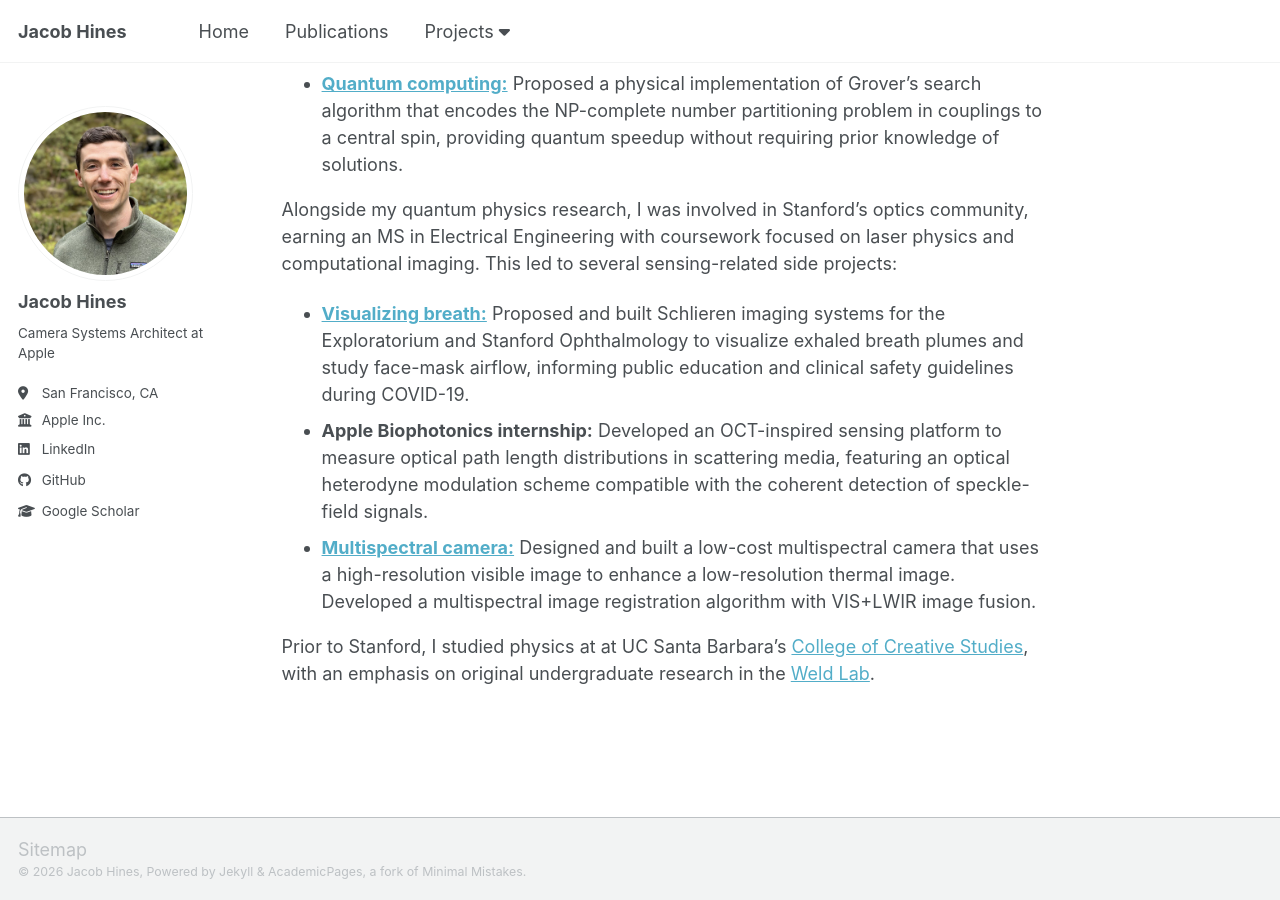
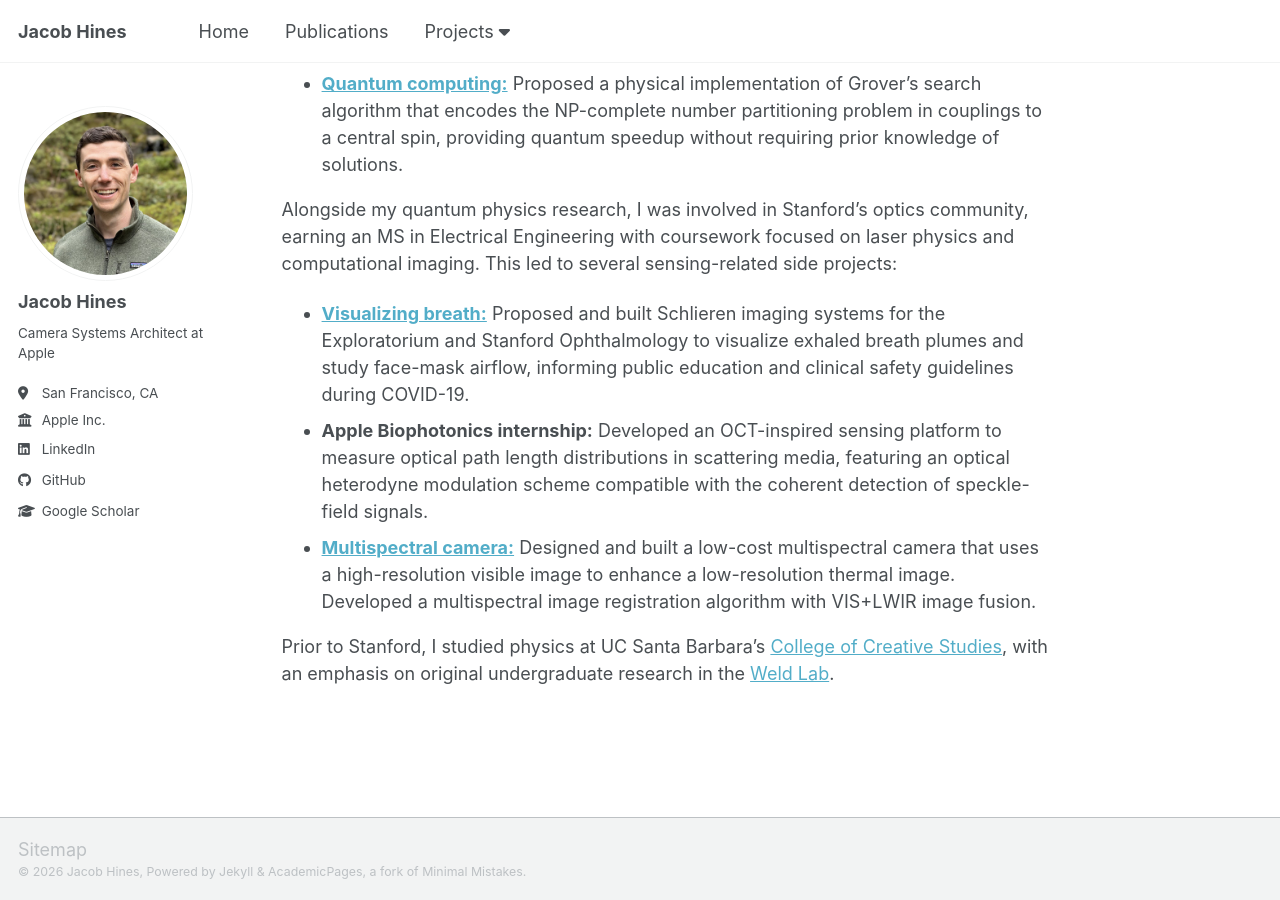
Before and after one commit to jacobhines/jacobhines.github.io, a Jekyll site: the page built from _pages/about.md, in a window 1280 px wide and 900 px high, scrolled down 540 px. Built offline with Jekyll 4.4.1, drawn with Linux system fonts in a browser that asks for light colours.

Commit message:
Small typo fixes

```diff
--- a/_pages/about.md
+++ b/_pages/about.md
@@ -19,4 +19,4 @@ Alongside my quantum physics research, I was involved in Stanford's optics commu
 * **Apple Biophotonics internship:** Developed an OCT-inspired sensing platform to measure optical path length distributions in scattering media, featuring an optical heterodyne modulation scheme compatible with the coherent detection of speckle-field signals.
 * **[Multispectral camera:](/projects/multispectral-camera)** Designed and built a low-cost multispectral camera that uses a high-resolution visible image to enhance a low-resolution thermal image. Developed a multispectral image registration algorithm with VIS+LWIR image fusion.
 
-Prior to Stanford, I studied physics at at UC Santa Barbara's [College of Creative Studies](https://ccs.ucsb.edu/), with an emphasis on original undergraduate research in the [Weld Lab](https://web.physics.ucsb.edu/~weld/index.php).
+Prior to Stanford, I studied physics at UC Santa Barbara's [College of Creative Studies](https://ccs.ucsb.edu/), with an emphasis on original undergraduate research in the [Weld Lab](https://web.physics.ucsb.edu/~weld/index.php).
```
Also changed, not shown: _pages/publications.md (+1 -1 lines).
